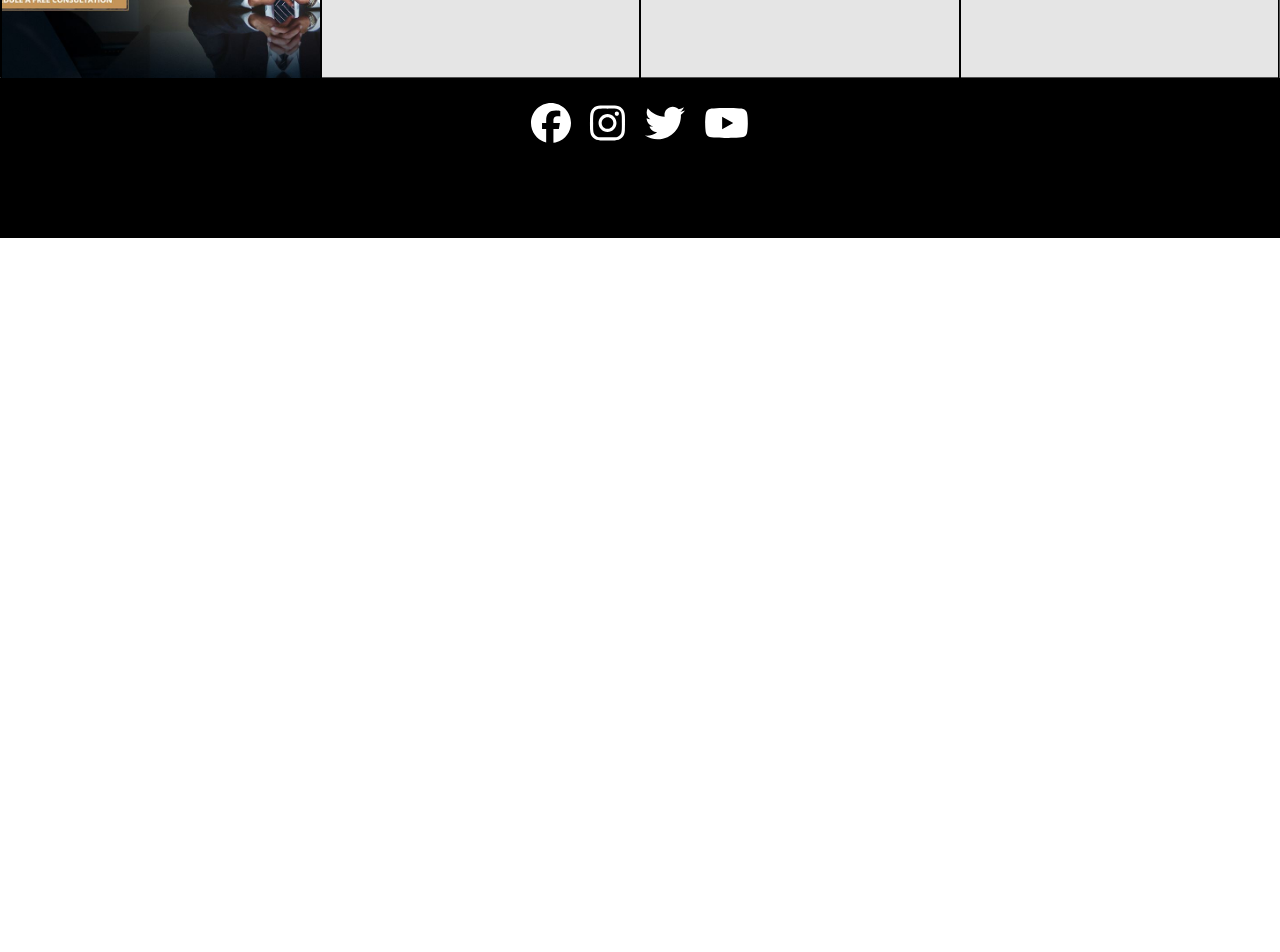
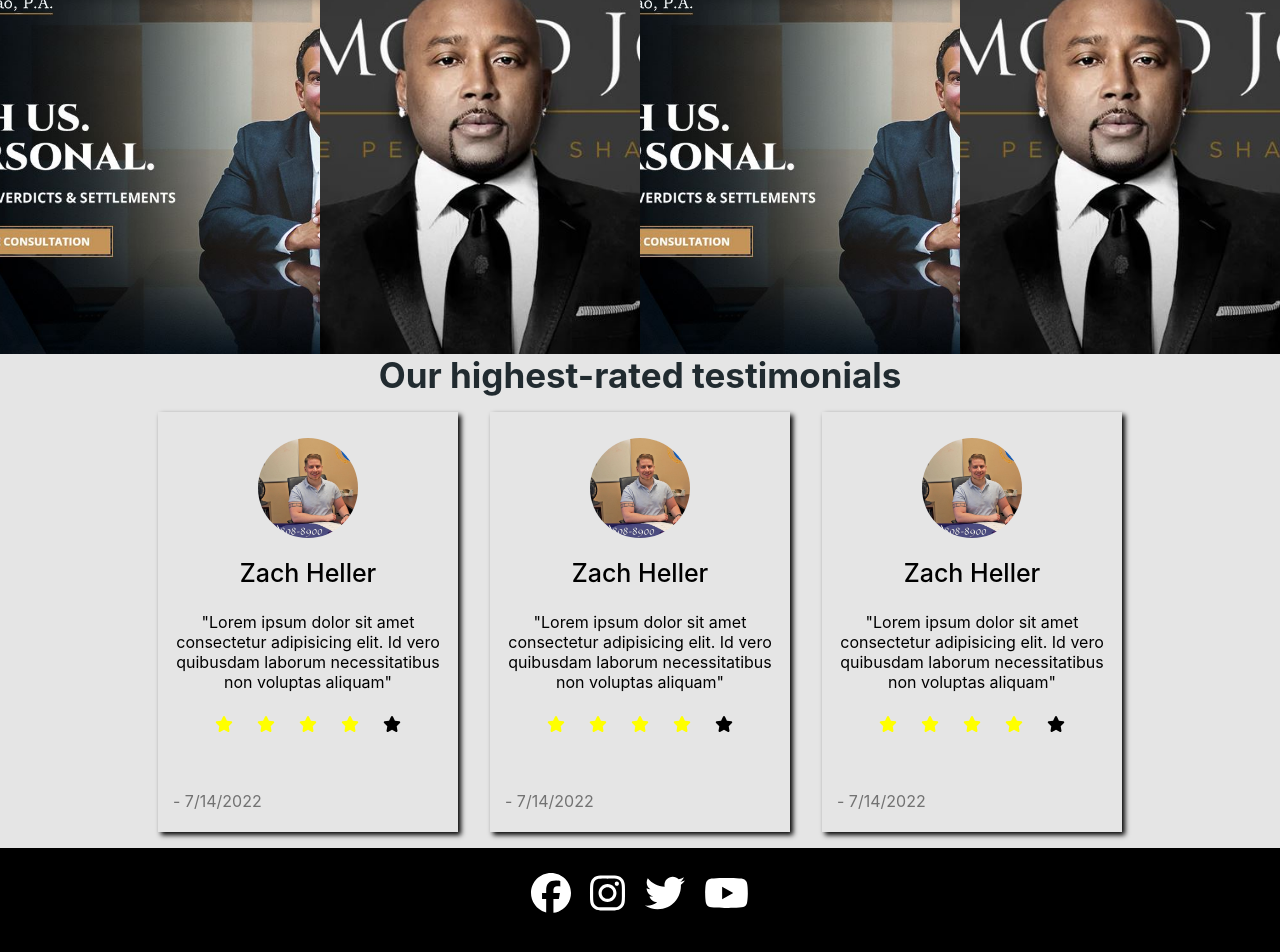
Before and after one commit to ojr4316/HellerWebsite, a Next.js app: page / in a window 1280 px wide. Shown: the part 1384-2336 px from the top of the page. Before the commit the page ends 1622 px from the top, so only its background shows below. Built offline with nearby package versions, Linux system fonts and the light colour scheme.

Commit message:
more homepage styling

```diff
--- a/pages/index.tsx
+++ b/pages/index.tsx
@@ -1,4 +1,6 @@
 /* eslint-disable @next/next/no-img-element */
+import { faStar } from "@fortawesome/free-solid-svg-icons";
+import { FontAwesomeIcon } from "@fortawesome/react-fontawesome";
 import type { NextPage } from "next";
 import Head from "next/head";
 import Image from "next/image";
@@ -61,10 +63,127 @@ export default function Home() {
         <div className={styles.clients_container}>
           <div className={styles.client_card}>
             <img src="../images/picture1.jpg" alt="James Dezao Law" />
+            <div className={styles.client_card_text}>
+              <p>James Dezao Law</p>
+              <button type="button">See More</button>
+            </div>
           </div>
-          <div className={styles.client_card}></div>
-          <div className={styles.client_card}></div>
-          <div className={styles.client_card}></div>
+          <div className={styles.client_card}>
+            <img
+              src="../images/picture2.jpg"
+              alt="Daymond John with The Shark Group"
+            />
+            <div className={styles.client_card_text}>
+              <p>Daymond John</p>
+              <button type="button">See More</button>
+            </div>
+          </div>
+          <div className={styles.client_card}>
+            <img src="../images/picture1.jpg" alt="James Dezao Law" />
+            <div className={styles.client_card_text}>
+              <p>James Dezao Law</p>
+              <button type="button">See More</button>
+            </div>
+          </div>
+          <div className={styles.client_card}>
+            <img
+              src="../images/picture2.jpg"
+              alt="Daymond John with The Shark Group"
+            />
+            <div className={styles.client_card_text}>
+              <p>Daymond John</p>
+              <button type="button">See More</button>
+            </div>
+          </div>
+        </div>
+      </section>
+      <section id="testimonials" className={styles.testimonials}>
+        <h1>Our highest-rated testimonials</h1>
+        <div className={styles.testimonial_card_container}>
+          <div className={styles.testimonial_card}>
+            <img src="../images/heller.jpg" alt="heller" />
+            <p className={styles.tcard_name}>Zach Heller</p>
+            <p className={styles.tcard_desc}>
+              &quot;Lorem ipsum dolor sit amet consectetur adipisicing elit. Id
+              vero quibusdam laborum necessitatibus non voluptas aliquam&quot;
+            </p>
+            <div className={styles.star_container}>
+              <FontAwesomeIcon
+                className={`${styles.checked} ${styles.star}`}
+                icon={faStar}
+              />
+              <FontAwesomeIcon
+                className={`${styles.checked} ${styles.star}`}
+                icon={faStar}
+              />
+              <FontAwesomeIcon
+                className={`${styles.checked} ${styles.star}`}
+                icon={faStar}
+              />
+              <FontAwesomeIcon
+                className={`${styles.checked} ${styles.star}`}
+                icon={faStar}
+              />
+              <FontAwesomeIcon className={`${styles.star}`} icon={faStar} />
+            </div>
+            <p className={styles.tcard_date}>- 7/14/2022</p>
+          </div>
+          <div className={styles.testimonial_card}>
+            <img src="../images/heller.jpg" alt="heller" />
+            <p className={styles.tcard_name}>Zach Heller</p>
+            <p className={styles.tcard_desc}>
+              &quot;Lorem ipsum dolor sit amet consectetur adipisicing elit. Id
+              vero quibusdam laborum necessitatibus non voluptas aliquam&quot;
+            </p>
+            <div className={styles.star_container}>
+              <FontAwesomeIcon
+                className={`${styles.checked} ${styles.star}`}
+                icon={faStar}
+              />
+              <FontAwesomeIcon
+                className={`${styles.checked} ${styles.star}`}
+                icon={faStar}
+              />
+              <FontAwesomeIcon
+                className={`${styles.checked} ${styles.star}`}
+                icon={faStar}
+              />
+              <FontAwesomeIcon
+                className={`${styles.checked} ${styles.star}`}
+                icon={faStar}
+              />
+              <FontAwesomeIcon className={`${styles.star}`} icon={faStar} />
+            </div>
+            <p className={styles.tcard_date}>- 7/14/2022</p>
+          </div>
+          <div className={styles.testimonial_card}>
+            <img src="../images/heller.jpg" alt="heller" />
+            <p className={styles.tcard_name}>Zach Heller</p>
+            <p className={styles.tcard_desc}>
+              &quot;Lorem ipsum dolor sit amet consectetur adipisicing elit. Id
+              vero quibusdam laborum necessitatibus non voluptas aliquam&quot;
+            </p>
+            <div className={styles.star_container}>
+              <FontAwesomeIcon
+                className={`${styles.checked} ${styles.star}`}
+                icon={faStar}
+              />
+              <FontAwesomeIcon
+                className={`${styles.checked} ${styles.star}`}
+                icon={faStar}
+              />
+              <FontAwesomeIcon
+                className={`${styles.checked} ${styles.star}`}
+                icon={faStar}
+              />
+              <FontAwesomeIcon
+                className={`${styles.checked} ${styles.star}`}
+                icon={faStar}
+              />
+              <FontAwesomeIcon className={`${styles.star}`} icon={faStar} />
+            </div>
+            <p className={styles.tcard_date}>- 7/14/2022</p>
+          </div>
         </div>
       </section>
     </div>
--- a/styles/Home.module.css
+++ b/styles/Home.module.css
@@ -64,6 +64,9 @@
   background-color: rgba(255,255,255,0.25);
   cursor: pointer;
 }
+.overlay button:active{
+  background-color: rgba(255,255,255,0.5);
+}
 
 .about {
   margin-top: 0 !important;
@@ -82,7 +85,8 @@
 
 .about,
 .services,
-.clients {
+.clients,
+.testimonials {
   display: flex;
   flex-direction: column;
   justify-content: center;
@@ -90,11 +94,12 @@
   text-align: center;
   margin: 0 auto;
   height: 40vh;
-  border: inset 1px  black
 }
 
+.testimonials,
 .clients{
   justify-content: flex-start;
+  height: fit-content;
 }
 
 
@@ -116,10 +121,10 @@
 }
 .about h1,
 .services h1,
-.clients h1 {
+.clients h1,
+.testimonials h1 {
   font-size: 35px;
   color: var(--global-text-color);
-  z-index: 999;
 }
 .services h2 {
   font-size: 30px;
@@ -136,15 +141,106 @@
   height: 100%;
   width: 100%;
 }
-
 .client_card {
   width: 25%;
-  height: 100%;
-  border: 1px solid black;
+  height: 400px;
+  position: relative;
 }
-
 .client_card img {
   width: 100%;
   height: 100%;
   object-fit: cover;
+  transition: opacity 0.6s;
 }
+.client_card_text {
+  position: absolute;
+  top: 0;
+  left: 0;
+  width: 100%;
+  height: 100%;
+  color: white;
+  font-size: 40px;
+  display: flex;
+  flex-direction: column;
+  align-items: center;
+  justify-content: center;
+  opacity: 0;
+
+  transition: opacity 0.6s;
+  background-color: rgba(0, 0, 0, 0.6);
+  box-shadow:0px 0px 50px 50px rgba(255,255,255,0.8) inset;
+}
+.client_card:hover .client_card_text {
+  opacity: 1;
+}
+.client_card:hover img {
+  opacity: 0.2;
+}
+.client_card button {
+  background-color: transparent;
+  color: white;
+  border: 5px solid white;
+  font-size: 25px;
+  padding: 1rem 2rem;
+  border-radius: 15px;
+  margin-top: 2rem;
+  transition: background-color 0.3s;
+}
+.client_card button:hover {
+  cursor: pointer;
+  background-color: rgba(255,255,255,0.25);
+}
+.client_card button:active{
+  background-color: rgba(255,255,255,0.5);
+}
+.clients h1{
+  margin: 5rem 0;
+}
+
+.testimonial_card_container {
+  display: flex;
+  flex-direction: row;
+}
+.testimonial_card {
+  margin: 1rem;
+  width: 300px;
+  height: 400px;
+  position: relative;
+  padding: 1%;
+  box-shadow: 3px 3px 5px black;
+}
+.testimonial_card img {
+  margin: 1rem;
+  width: 100px;
+  height: 100px;
+  object-fit: cover;
+  border-radius: 50%;
+}
+.tcard_name {
+  font-size: 25px;
+  font-weight: 500;
+  margin-bottom: 1.5rem;
+}
+.star_container {
+  margin-top: 1.5rem;
+  width: 100%;
+  display: flex;
+  flex-direction: row;
+  justify-content: center;
+}
+
+.checked {
+  color: yellow
+}
+
+.star {
+  width: 15%;
+}
+.tcard_date {
+  position: absolute;
+  bottom: 5%;
+  left: 5%;
+  justify-self: flex-start;
+  text-align: left;
+  color: rgba(0, 0, 0, 0.5);
+}
--- a/styles/globals.css
+++ b/styles/globals.css
@@ -2,6 +2,7 @@
   margin: 0;
   font-family: -apple-system, BlinkMacSystemFont, Segoe UI, Roboto, Oxygen,
     Ubuntu, Cantarell, Fira Sans, Droid Sans, Helvetica Neue, sans-serif;
+  scroll-behavior: smooth;
 }
 
 :root {
```
Also changed, not shown: public/images/picture2.JPG (added), 1 other file (tests, documents, lock files or other folders).
